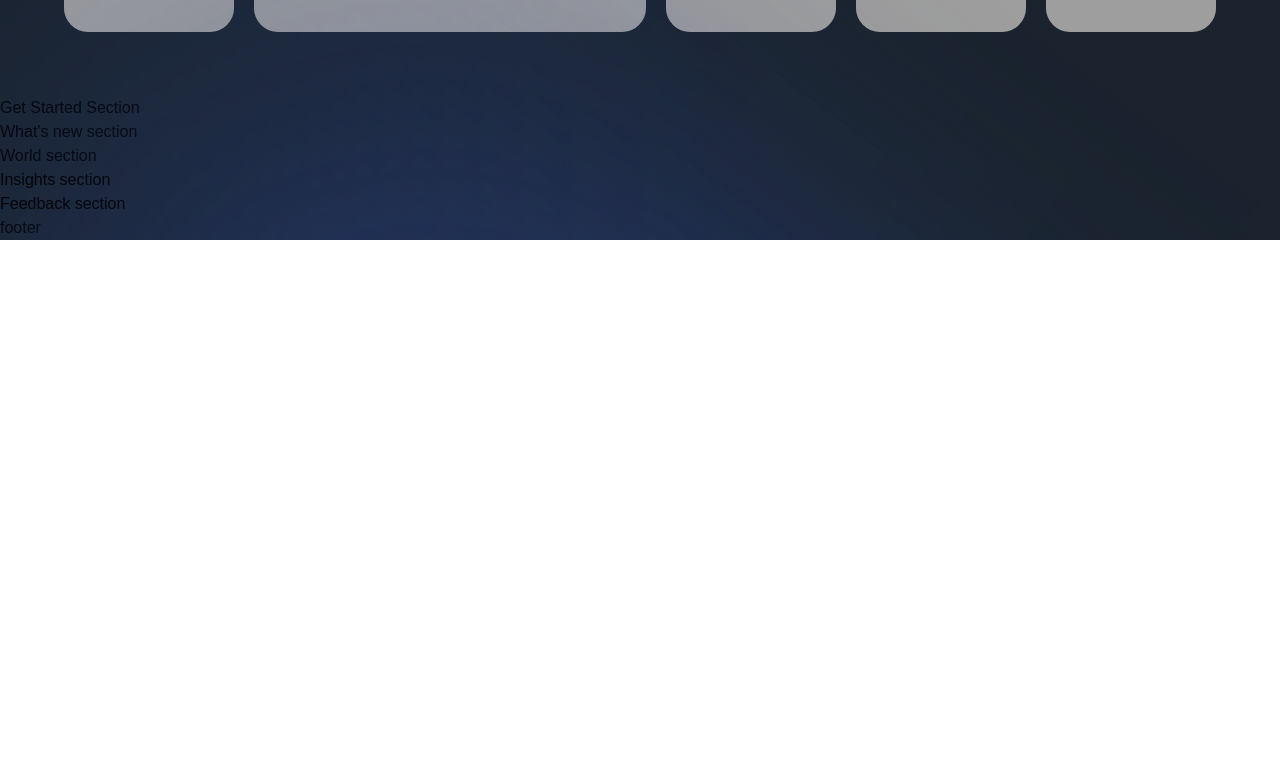
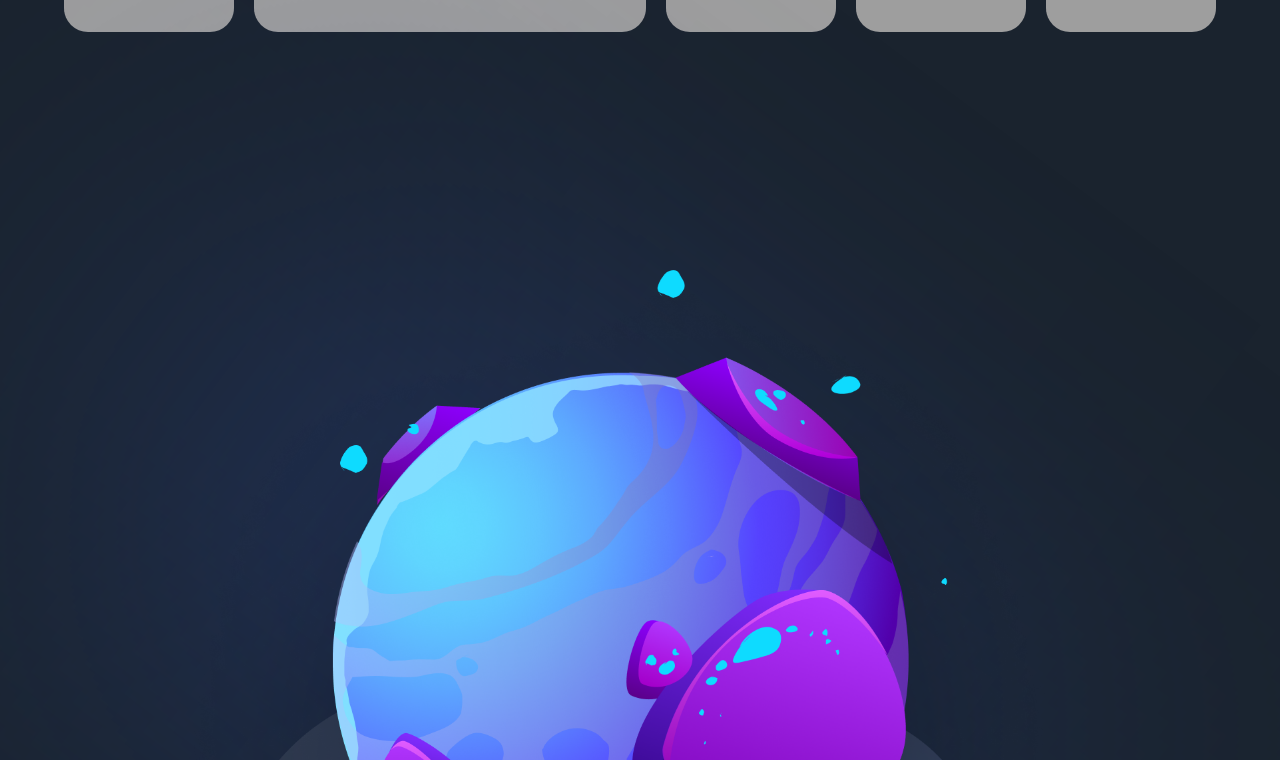
Before and after one commit to jmdc89/MetaverseWebsite, a Next.js app: page / in a window 1280 px wide. Shown: the part 2560-3320 px from the top of the page. Before the commit the page ends 2800 px from the top, so only its background shows below. Built offline with nearby package versions, Linux system fonts and the light colour scheme; grey boxes are pictures that could not be loaded; a web font is replaced by a local one.

Commit message:
Update GetStarted.jsx
PlanetVariatn animation

```diff
--- a/sections/GetStarted.jsx
+++ b/sections/GetStarted.jsx
@@ -8,8 +8,25 @@
 import { staggerContainer, fadeIn, planetVariants } from '../utils/motion';
 
 const GetStarted = () => (
-  <section>
-    Get Started Section
+  <section className={`${styles.paddings} relative z-10`}>
+    <motion.div
+      variants={staggerContainer}
+      initial="hidden"
+      whileInView="show"
+      viewport={{ once: false, amount: 0.25 }}
+      className={`${styles.innerWidth} mx-auto flex lg:flex-row flex-col gap-8`}
+    >
+      <motion.div
+        variants={planetVariants('left')}
+        className={`flex-1 ${styles.flexCenter}`}
+      >
+        <img
+          src="/get-started.png"
+          alt="get-started"
+          className="w-[90%] h-[90%] object-contain"
+        />
+      </motion.div>
+    </motion.div>
   </section>
 );
 
```
